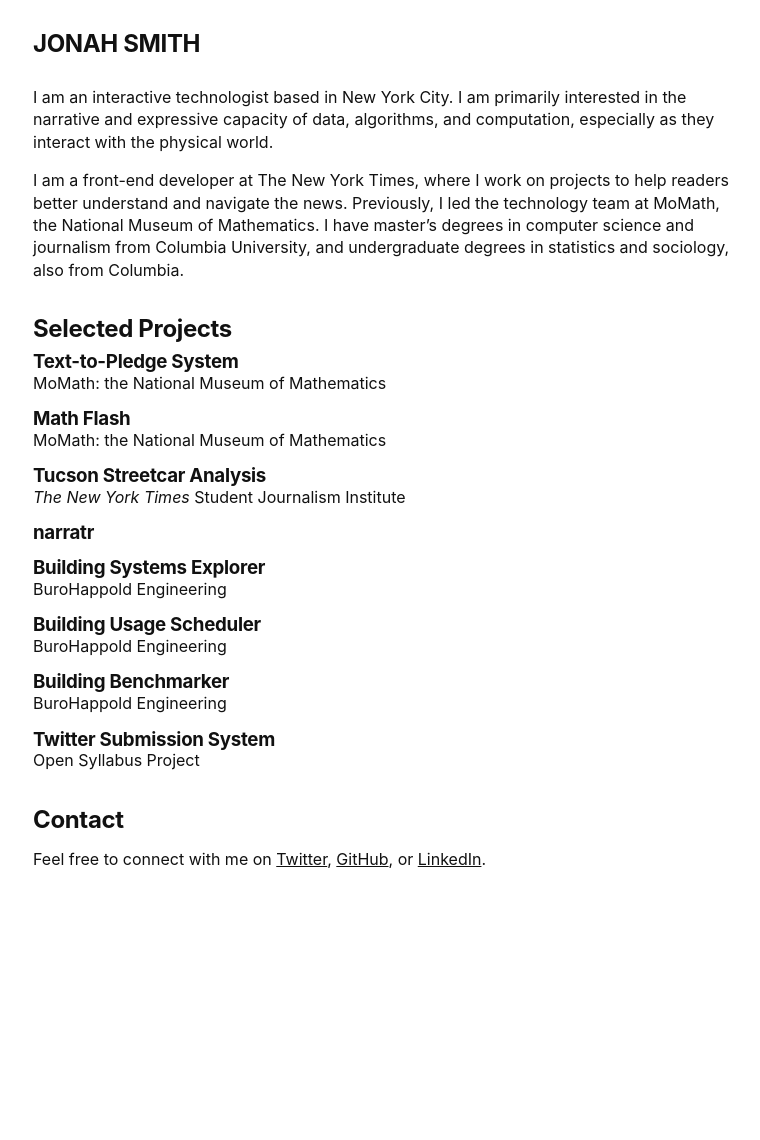
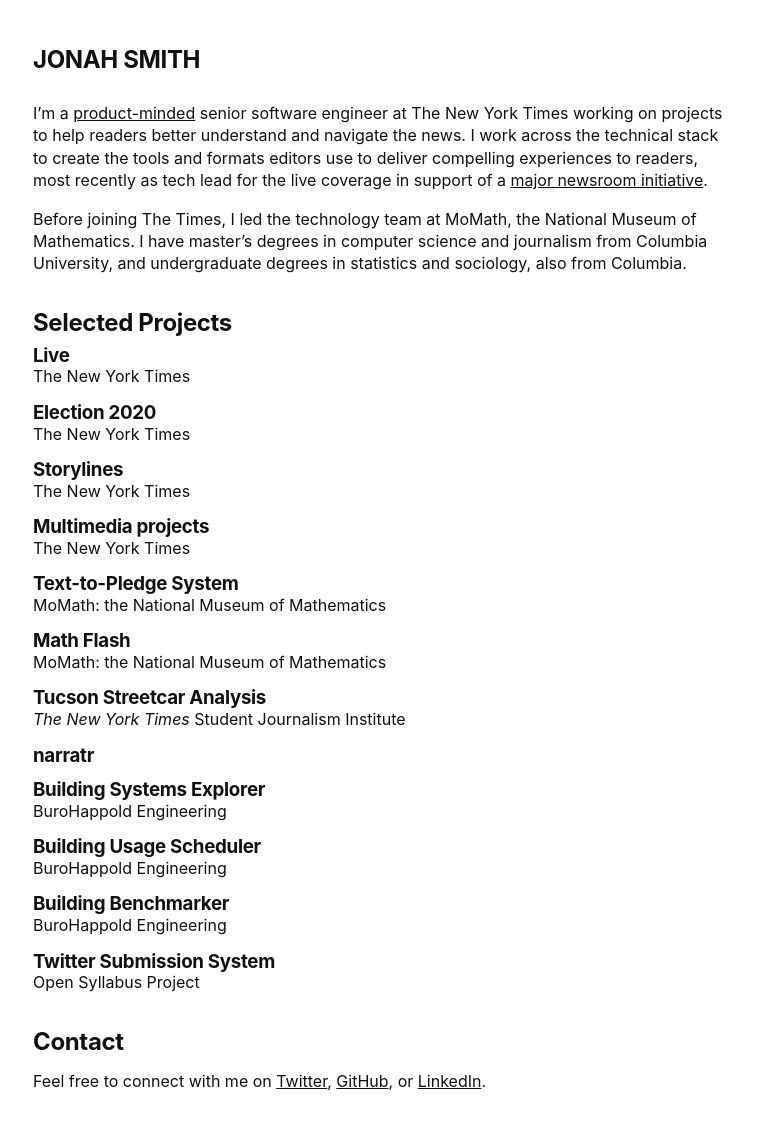
Before and after one commit to jonahsmith/personal-site, a Jekyll site: the page built from index.md, in a window 1280 px wide. Shown: the whole page, without its empty margins (257-1017 px from the left). Built offline with Jekyll 4.4.1, drawn with Linux system fonts in a browser that asks for light colours; some web fonts are replaced; before the commit the page ends 934 px from its top, so only the background shows below that; part of the change alters nothing that is shown.

Commit message:
add nytimes examples

```diff
--- /dev/null
+++ b/_projects/nytimes-election-2020.md
@@ -0,0 +1,48 @@
+---
+layout: project-page
+
+title: Election 2020
+company: The New York Times
+date: 2020-11-01
+---
+
+I was appointed my team's [DRI](https://about.gitlab.com/handbook/people-group/directly-responsible-individuals/) for election coverage leading up to the 2020 election, which gave me ultimate responsibility for a host of new capabilities around live coverage, visuals, and messaging related to the election.
+
+In that capacity, I led the architecture, engineering, and delivery of a number of new editorially critical systems, all of which have been later reused and extended to support non-election use-cases. Many are now an essential part of the report.
+
+This project had many moving pieces requiring coordination across many different engineers and teams on an extraordinarily tight deadline, but was widely viewed as hugely successful internally.
+
+## Live blog layout
+
+![Election win blog](/assets/images/portfolio/nytimes-elections/election-blog.png)
+
+One of my contributions to the election coverage was working directly with designers and the Graphics desk to design and build a custom two-column page layout on desktop. The layout is [still live](https://www.nytimes.com/live/2020/11/03/us/election-day), though certain elements of the page (including the results interactive) have some slight regressions.
+
+## Reporter Updates and race call cards
+
+![Reporter updates and race calls in the blog feed](/assets/images/portfolio/nytimes-elections/election-ru-rcs.png)
+
+Reporters across the newsroom have historically filed brief analytical updates to accompany election results pages, and the goal was to include those (as well as race calls from around the country) within the content feed of the main election live blog.
+
+To render the content, I architected and built a new system to generate and publish React components and serialize them into a feed based on a parent data feed provided by the Graphics desk. That system has since gone on to serve as a core publishing system for live coverage at NYTimes.
+
+I also developed and implemented a novel approach to embedding this content alongside the existing live blog posts in a way that could be consumed by the frontend. The work that was done as part of this effort to allow for heterogenous feeds of content has been critical to the extensibility of live coverage at the company.
+
+## Live messaging
+
+![Examples of alerts](/assets/images/portfolio/nytimes-elections/election-messaging-1.png)
+
+Because of my prior experimentation with messaging in live coverage, I also led the push notification messaging for the 2020 election. This included:
+
+* Working with product managers, designers, and other engineers to build a signup module on the election tab in the app
+* Extending a system I had previously prototyped to generate subscription feeds for live assets
+* Working directly with newsroom editors on workflow around sending analysis alerts
+
+
+![Signups in the app](/assets/images/portfolio/nytimes-elections/election-messaging-2.png)
+
+## The Upshot's polling tracker
+
+![Upshot polling tracker](/assets/images/portfolio/nytimes-elections/election-polling-tracker.png)
+
+Leading up to the election, I was fortunate to have the opportunity to be directly involved in the team that produced [The Upshot's polling blog](https://www.nytimes.com/live/2020/presidential-polls-trump-biden), which was widely read and went on to win an internal company editorial award. I collaborated closely with editors from News Design, Graphics, and The Upshot to add the platform capabilities and hooks required to create the custom piece, and contributed the logic for generating custom timestamps. Readers could also subscribe to email and push alerts when new entries were posted, for which I contributed a custom email layout and introduced customized logic for the alerts.
--- /dev/null
+++ b/_projects/nytimes-live.md
@@ -0,0 +1,67 @@
+---
+layout: project-page
+
+title: Live
+company: The New York Times
+date: 2021-01-01
+date_override: Dec. 2019 – Present
+---
+
+![Ahmaud Arbery trial screenshot](/assets/images/portfolio/nytimes-live/live-blog.png)
+
+I was selected to be tech lead for live coverage when it became a [central focus for the newsroom](https://www.nytco.com/press/an-update-on-newsroom-leadership/) in 2021 and a product team was established to support it. I had been a central contributor to the company's existing live efforts prior to that.
+
+Since the establishment of the live team, I have partnered closely with a product director, designers, and editors across the newsroom to build, iterate on, and experiment with on one of the most dynamic parts of the report at The New York Times. The team works nimbly and end-to-end to optimize the publishing flow and build new formats and features to support the newsroom's editorial ambitions. The effectiveness of these collaborations has contributed to the team becoming a "poster-child" for new models collaboration at the company.
+
+The workflows and formats we have created together have been used to cover some of the most notable stories in recent memory, including:
+
+* The Trump Impeachment trials (both of them)
+* Coronavirus Pandemic (live coverage was part of the [winning Pulitzer Prize submission](https://www.pulitzer.org/winners/new-york-times-6))
+* The Jan. 6 Capitol Riots
+* The 2020 General Election
+* The Inauguration of Joe Biden
+* Derek Chauvin trial
+* The 2020 Summer Olympics (hosted in Tokyo in 2021)
+
+## Coverage formats
+
+I have been working as one of the primary front-end developers on our live coverage formats, among the most dynamic on The New York Times platform. The core rendering logic was developed to be extensible to a number of different frontend expressions, including:
+
+* [Live Briefings](https://www.nytimes.com/live/2021/11/23/world/covid-vaccine-boosters-mandates)
+* [Live Blogs](https://www.nytimes.com/live/2021/11/23/us/ahmaud-arbery-murder-trial)
+* [Coverage Briefings](https://www.nytimes.com/live/2021/11/23/business/news-business-stock-market)
+* [Explainers](https://www.nytimes.com/live/2021/winter-olympics-uniforms)
+
+Together, these formats form an essential part of the daily report and represent some of the newsrooms most visible assets.
+
+I have also been a strong advocate for performance optimization on the site, particularly in the context of these live assets, which are among the most performant editorial assets on the site despite their relative complexity and dynamic features.
+
+## Workflows and editor tools
+
+The team's mandate extends from the filing process all the way to readers's devices, and so too does the technical work. I have ultimate technical responsibility for the development and maintenance of systems that support new workflows and capabilities, working with the team to define and enforce coding and system standards; create automated testing and deployment pipelines; establish monitoring and alerting; develop resiliency plans and redundant deployments; define the architectural visions for these systems; and identify pragmatic approaches to extending them to support new features and capabilities.
+
+### Live Admin
+
+The primary editing interface for live coverage at The New York Times. Live Admin is a TypeScript application with a React frontend and Express backend that uses Firestore to supports near-realtime editing of live assets, relied on by dozens of editors daily.
+
+### Reporter Updates
+
+Brief analysis or on the-the-ground reporting, [prototyped for the 2020 election](/projects/nytimes-election-2020) and now a fully reusable part of the publishing platform. Reporters can file updates (including photos) into a Slack channel, from which they are uploaded to an editing interface available to editors to edit and publish to the site. The flow from filing to the web can be (and regularly is) completed in less than 30 seconds. Reporters can also "thread" updates to respond to one another on a particular topic.
+
+It has been used to break news at several historic moments, including the verdicts in the Derek Chauvin and Kyle Rittenhouse cases.
+
+### Live messaging
+
+In 2019 and 2020, I led several experimental efforts to incorporate push messaging as part of our strategy around live coverage. In 2021, the team extended this work to became a standard feature of all live coverage published at The Times.
+
+## Homepage and promotion
+
+In addition to the direct work on the workflows and formats, I have played a direct role in creating homepage promotional assets, which are used regularly by the newsroom in conjunction with live coverage.
+
+During Biden's presidential inauguration, for example, I built almost all components in the homepage package (all but the text on the left-hand side):
+
+![The homepage package on inauguration day](/assets/images/portfolio/nytimes-live/live-hp.png)
+
+More recently, I built a live-updating photo module ahead of the Olympics:
+
+![Live updating photo module](/assets/images/portfolio/nytimes-live/live-photos-hp.png)
--- /dev/null
+++ b/_projects/nytimes-multimedia.md
@@ -0,0 +1,34 @@
+---
+layout: project-page
+
+title: Multimedia projects
+company: The New York Times
+date: 2019-03-01
+date_override: Spring and Summer 2019
+---
+
+My first role at The New York Times was on a team focused on increasing the expressiveness of the core publishing platforms through multimedia. As part of a small team, I played a central role in bringing a number of new editor- and reader- facing multimedia features to the platform.
+
+## The Weekly pages
+
+![The Weekly](/assets/images/portfolio/nytimes-multimedia/the-weekly.png)
+
+I worked as part of a multidisciplinary team to build the [on-site experience](https://www.nytimes.com/2019/05/14/the-weekly/new-york-times-fx-hulu.html) for The Weekly, which was The New York Times's first forray into television. This included a new immersive article header type; a special streaming-service-inspired recirculation module; and a featured reporter module. For each of these projects, I contributed to developing the GraphQL and Protobuf schema updates to support these features as part of the core publishing platform, and contributed to the frontend development (leading it in the case of the recirculation module).
+
+## Cinemagraph headers
+
+I played the primary engineering role in building support for full-bleed looping video covers on article pages across the site. I led the frontend development of this feature, as well as the development of the editor-facing WYSIWYG interface for creating the headers.
+
+## Inline slideshow
+
+I worked closely with product and design to re-skin the existing inline slideshow component on the site, which allows editors to embed a swipable .
+
+As part of this project, I also contributed generalized renderer platform code that allowed for generalized isomorphic hydration of React components in the app renderer. (Previously, it was server-rendered React only.) This functionality was later used by the team rebuilding the home feed, and proved a critical
+
+## Technologies
+
+* JavaScript
+* React (with and without Redux)
+* Emotion (CSS-in-JS)
+* GraphQL (with Apollo)
+* Protobuf
--- /dev/null
+++ b/_projects/nytimes-storylines.md
@@ -0,0 +1,20 @@
+---
+layout: project-page
+
+title: Storylines
+company: The New York Times
+date: 2020-03-01
+date_override: 2019 – 2020
+---
+
+![Storylines menu](/assets/images/portfolio/nytimes-storylines/storylines-menu.png)
+
+In mid-2019, I was brought on as a founding member of a small experimental team called Storylines, which was tasked with working closely alongside the newsroom to develop modules and tools to help readers navigate and understand the news.
+
+The team was the first in recent NYTimes history to apply the flexibility of newsroom engineering tooling to the product engineering space, which allowed us to quickly and iteratively launch and test new editorial capabilities and reader-facing features. The team was also innovative in that it launched one of the first TypeScript microservices at the company, a service used as an upstream of the primary GraphQL content-delivery service that performs dynamic rule-based mapping between top level asset types (such as articles) and contextual data (such as menus or brief guides).
+
+I also led the scaling of these successful prototypes and bringing them to the platform, conceptualizing and architecting the data format and building the serialization and publishing portions of the custom content management system.
+
+Though formally acting as an engineer, I also made a number of product contributions, perhaps most notably the live updates block.
+
+![Live updates block](/assets/images/portfolio/nytimes-storylines/live-updates-block.png)
--- a/assets/css/main.scss
+++ b/assets/css/main.scss
@@ -10,7 +10,7 @@ $max-width: 700px;
 body {
     font-family: 'Inter', 'Helvetica Neue', Helvetica, Arial, sans-serif;
     color: $dark-text;
-    margin: 2em 2% 4em;
+    margin: 3em 1.25em;
     line-height: 1.4;
 
     @media (prefers-color-scheme: dark) {
--- a/index.md
+++ b/index.md
@@ -3,6 +3,6 @@ title: Jonah Smith
 layout: home
 ---
 
-I am an interactive technologist based in New York City. I am primarily interested in the narrative and expressive capacity of data, algorithms, and computation, especially as they interact with the physical world.
+I'm a [product-minded](https://blog.pragmaticengineer.com/the-product-minded-engineer/) senior software engineer at The New York Times working on projects to help readers better understand and navigate the news. I work across the technical stack to create the tools and formats editors use to deliver compelling experiences to readers, most recently as tech lead for the live coverage in support of a [major newsroom initiative](https://www.nytco.com/press/an-update-on-newsroom-leadership/).
 
-I am a front-end developer at The New York Times, where I work on projects to help readers better understand and navigate the news. Previously, I led the technology team at MoMath, the National Museum of Mathematics. I have master’s degrees in computer science and journalism from Columbia University, and undergraduate degrees in statistics and sociology, also from Columbia.
+Before joining The Times, I led the technology team at MoMath, the National Museum of Mathematics. I have master’s degrees in computer science and journalism from Columbia University, and undergraduate degrees in statistics and sociology, also from Columbia.
```
Also changed, not shown: assets/images/portfolio/nytimes-elections/election-polling-tracker.png (added), assets/images/portfolio/nytimes-elections/election-ru-rcs.png (added), assets/images/portfolio/nytimes-storylines/live-updates-block.png (added), assets/images/portfolio/nytimes-storylines/storylines-menu.png (added), 7 other files.
